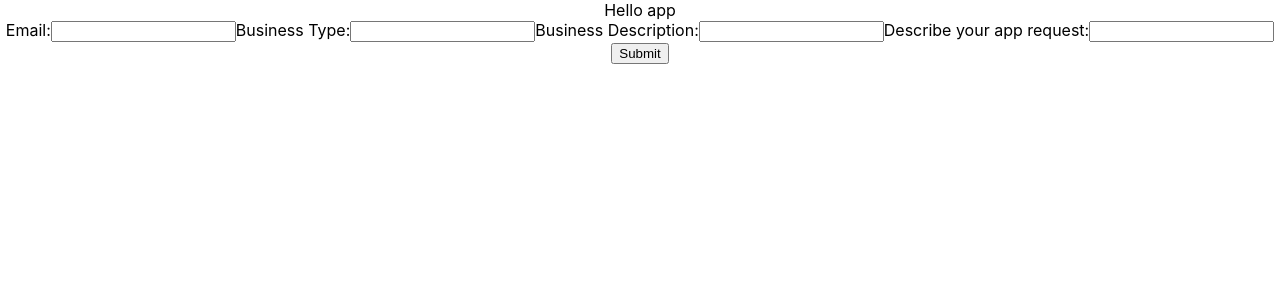
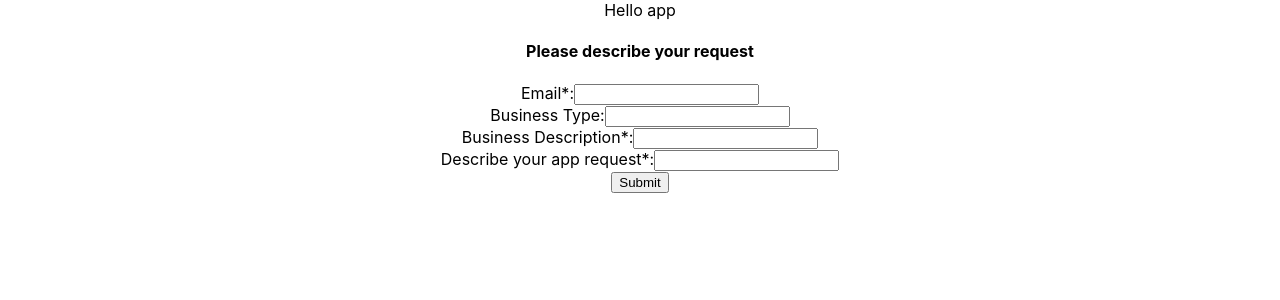
Before and after one commit to cwinnard/charlies-dev-shop, a React (Create React App) app: page / in a window 1280 px wide. Shown: the top 300 px of the page. Built offline with nearby package versions, Linux system fonts and the light colour scheme.

Commit message:
style form

```diff
--- a/src/components/InquiryForm.js
+++ b/src/components/InquiryForm.js
@@ -3,22 +3,27 @@ import React from 'react';
 const InquiryForm = () => (
     <div className="InquiryForm">
         <form action="https://charlie-system.herokuapp.com" method="post">
+            <h4> Please describe your request </h4>
             <label htmlFor="email">
-                Email:
+                Email*:
                 <input type="email" name="email" required />
             </label>
+            <br />
             <label htmlFor="businessType">
                 Business Type:
                 <input type="text" name="businessType" />
             </label>
+            <br />
             <label htmlFor="businessDescription">
-                Business Description:
+                Business Description*:
                 <input type="text" name="businessDescription" required />
             </label>
+            <br />
             <label htmlFor="request">
-                Describe your app request:
+                Describe your app request*:
                 <input type="text" name="request" required />
             </label>
+            <br />
             <input type="submit" value="Submit" />
         </form>
     </div>
```
